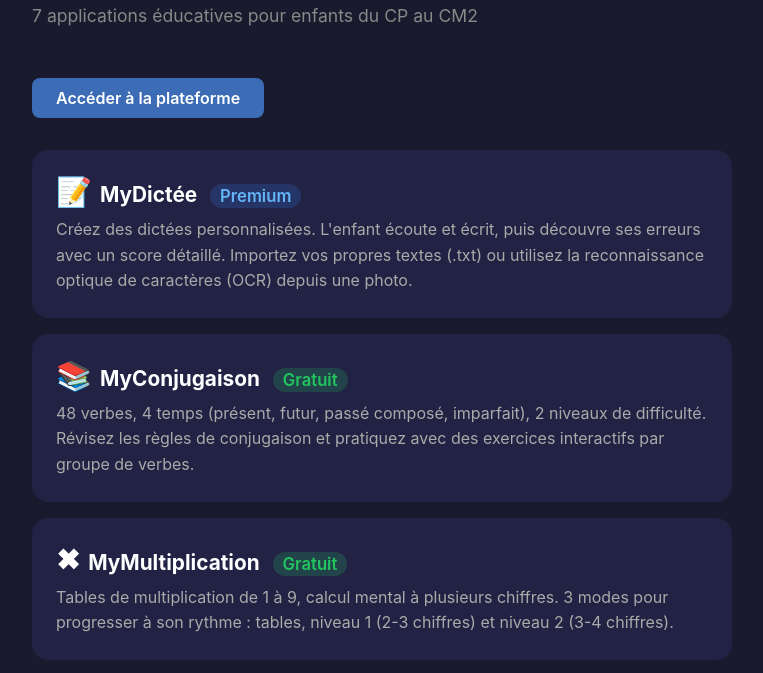
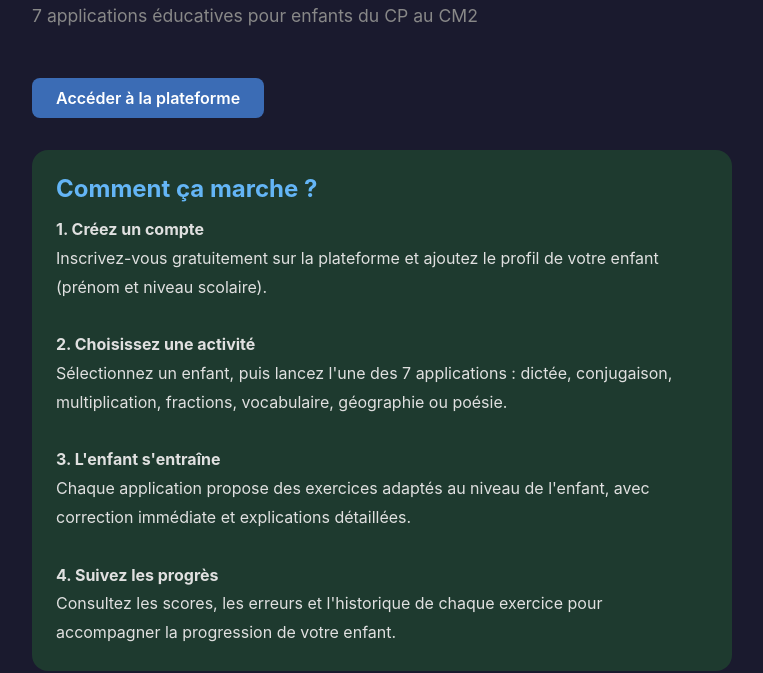
Before and after one commit to KhouloudZine/malicorne-support, a plain HTML site: page index.html in a window 1280 px wide. Shown: the part 82-755 px from the top of the page, without its empty margins (258-1021 px from the left). Drawn offline with Linux system fonts and the light colour scheme.

Commit message:
Cards non cliquables + section Comment ça marche
Co-Authored-By: Claude Opus 4.6 (1M context) <noreply@anthropic.com>

```diff
--- a/index.html
+++ b/index.html
@@ -31,6 +31,9 @@
             border-radius: 16px;
             padding: 24px;
             margin-bottom: 16px;
+            cursor: default;
+            user-select: text;
+            pointer-events: none;
         }
         .app-card h2 {
             font-size: 1.3em;
@@ -94,7 +97,21 @@
 
         <a href="https://malicorne-web.vercel.app" class="site-link">Accéder à la plateforme</a>
 
-        <div style="margin-top: 32px;"></div>
+        <div class="contact" style="margin-top: 32px;">
+            <h2 style="color: #64b5f6;">Comment ça marche ?</h2>
+            <p>
+                <strong>1. Créez un compte</strong><br>
+                Inscrivez-vous gratuitement sur la plateforme et ajoutez le profil de votre enfant (prénom et niveau scolaire).<br><br>
+                <strong>2. Choisissez une activité</strong><br>
+                Sélectionnez un enfant, puis lancez l'une des 7 applications : dictée, conjugaison, multiplication, fractions, vocabulaire, géographie ou poésie.<br><br>
+                <strong>3. L'enfant s'entraîne</strong><br>
+                Chaque application propose des exercices adaptés au niveau de l'enfant, avec correction immédiate et explications détaillées.<br><br>
+                <strong>4. Suivez les progrès</strong><br>
+                Consultez les scores, les erreurs et l'historique de chaque exercice pour accompagner la progression de votre enfant.
+            </p>
+        </div>
+
+        <h2 style="margin-top: 32px; margin-bottom: 16px; color: #fff;">Nos applications</h2>
 
         <div class="app-card">
             <h2><span class="app-icon">&#x1F4DD;</span>MyDictée <span class="badge badge-premium">Premium</span></h2>
```
